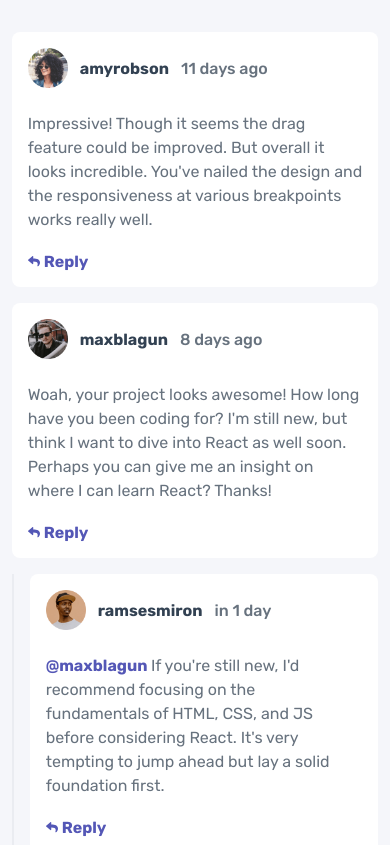
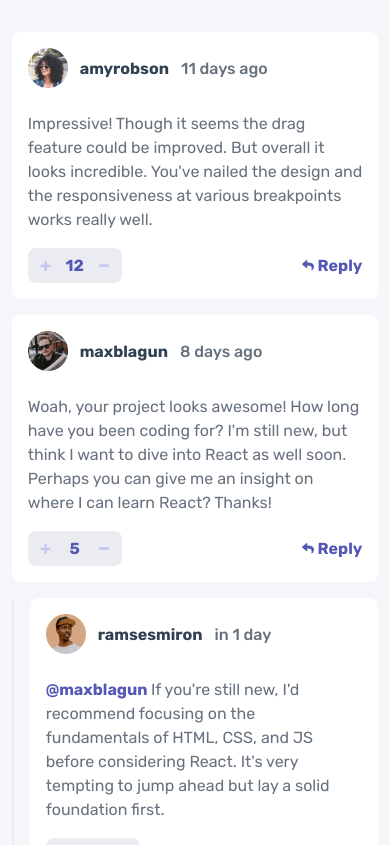
Before and after one commit to rafashiga/frontendmentor-comments-section, a Next.js app: page / in a window 390 px wide. Shown: the top 845 px of the page. Built offline with nearby package versions, Linux system fonts and the light colour scheme.

Commit message:
feat: add input stepper mobile

```diff
--- a/src/components/CommentsCard/CommentsCard.styles.ts
+++ b/src/components/CommentsCard/CommentsCard.styles.ts
@@ -69,9 +69,9 @@ export const ReplyingTo = styled.span`
 export const ActionContainer = styled.div`
 	display: flex;
 	gap: 1rem;
-	margin-top: 1.25rem;
 
 	@media (min-width: 768px) {
+		margin-top: 1.25rem;
 		position: absolute;
 		top: 25%;
 		right: 2rem;
@@ -127,3 +127,18 @@ export const DeleteButton = styled.button`
 export const Icon = styled.img`
 	width: 0.75rem;
 `;
+
+export const Footer = styled.div`
+	@media (max-width: 768px) {
+		margin-top: 1rem;
+		display: flex;
+		justify-content: space-between;
+		align-items: center;
+	}
+`;
+
+export const InputContainer = styled.div`
+	@media (min-width: 768px) {
+		display: none;
+	}
+`;
--- a/src/components/CommentsCard/CommentsCard.tsx
+++ b/src/components/CommentsCard/CommentsCard.tsx
@@ -95,7 +95,13 @@ function CommentsCard({
 						)}
 						{data.content}
 					</S.Comment>
-					<S.ActionContainer>{renderActionsButton()}</S.ActionContainer>
+
+					<S.Footer>
+						<S.InputContainer>
+							<InputStepper score={data.score} />
+						</S.InputContainer>
+						<S.ActionContainer>{renderActionsButton()}</S.ActionContainer>
+					</S.Footer>
 				</S.Content>
 			</S.Container>
 			{showReplyInput && (
--- a/src/components/InputStepper/InputStepper.styles.ts
+++ b/src/components/InputStepper/InputStepper.styles.ts
@@ -2,13 +2,17 @@ import styled from 'styled-components';
 
 export const Container = styled.div`
 	display: flex;
-	flex-direction: column;
 	align-items: center;
 	background-color: var(--gray-300);
 	border-radius: 0.5rem;
 	gap: 0.5rem;
 
-	width: 2.5rem;
+	padding: 0.5rem 0.75rem;
+
+	@media (min-width: 768px) {
+		width: 2.5rem;
+		flex-direction: column;
+	}
 `;
 
 export const Button = styled.button`
@@ -17,13 +21,16 @@ export const Button = styled.button`
 	cursor: pointer;
 	transition: filter 0.2s;
 
-	width: 2rem;
-	height: 2.25rem;
 	font-size: 0;
 
 	&:hover {
 		filter: invert(27%) sepia(37%) saturate(2475%) hue-rotate(223deg)
 			brightness(50%) contrast(94%);
+	}
+
+	@media (min-width: 768px) {
+		width: 2rem;
+		height: 2.25rem;
 	}
 `;
 
```
